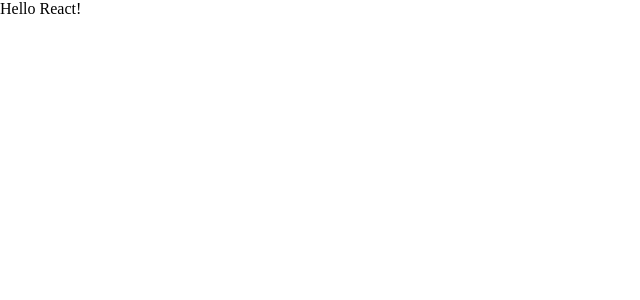
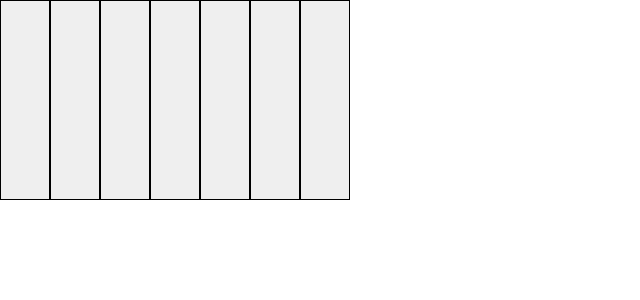
Before and after one commit to impressor615/chords-quiz, a React app: page / in a window 1280 px wide. Shown: the top 300 px of the page, without its empty margins (0-640 px from the left). Built offline with nearby package versions, Linux system fonts and the light colour scheme.

Commit message:
add Piano Component Template

```diff
--- /dev/null
+++ b/src/components/Piano/index.jsx
@@ -0,0 +1,52 @@
+import './style.scss'
+
+import React, { PureComponent } from 'react';
+
+// 7개
+const WhiteKey = ({ name, onClick }) => (
+  <button
+    type="button"
+    className="white-key"
+    name={name}
+    onClick={onClick}
+  />
+);
+
+const BlackKey = () => (
+  <button
+    type="button"
+    className="black-key"
+    name={name}
+    onClick={onClick}
+  />
+);
+
+const SCALES = ['C', 'D', 'E', 'F', 'G', 'A', 'B'];
+class Piano extends PureComponent {
+  constructor(props) {
+    super(props);
+    this.onClickKey = this.onClickKey.bind(this);
+  }
+
+  onClickKey(e) {
+    const { name } = e.currentTarget;
+  }
+
+  render() {
+    return (
+      <div className="piano">
+        {
+          SCALES.map(scale => (
+            <WhiteKey
+              key={scale}
+              name={scale}
+              onClick={this.onClickKey}
+            />
+          ))
+        }
+      </div>
+    );
+  }
+}
+
+export default Piano;
--- /dev/null
+++ b/src/components/Piano/style.scss
@@ -0,0 +1,14 @@
+.piano {
+  .white-key {
+    border: 1px solid black;
+    width: 50px;
+    height: 200px;
+  }
+
+  .black-key {
+    border: 1px solid white;
+    background-color: black;
+    width: 50px;
+    height: 150px;
+  }
+}
--- a/src/index.jsx
+++ b/src/index.jsx
@@ -1,9 +1,22 @@
 import '@/assets/scss/main.scss';
 
-import React from "react";
+import React, { PureComponent } from "react";
 import ReactDOM from "react-dom";
 
+import Piano from '@/components/Piano';
+
+class App extends PureComponent {
+  render() {
+    return (
+      <div>
+        <Piano />
+      </div>
+    );
+  }
+}
+
+
 ReactDOM.render(
-  <div>Hello React!</div>,
+  <App />,
   document.getElementById("app"),
 );
```
